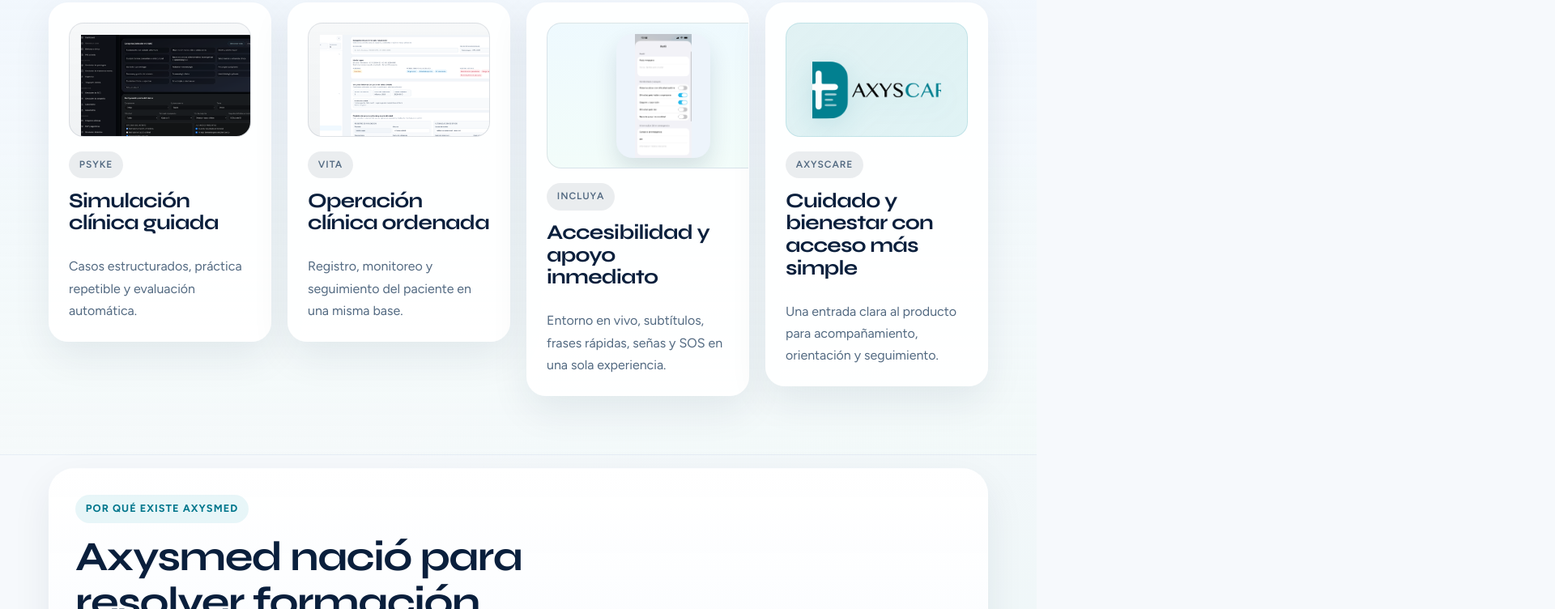
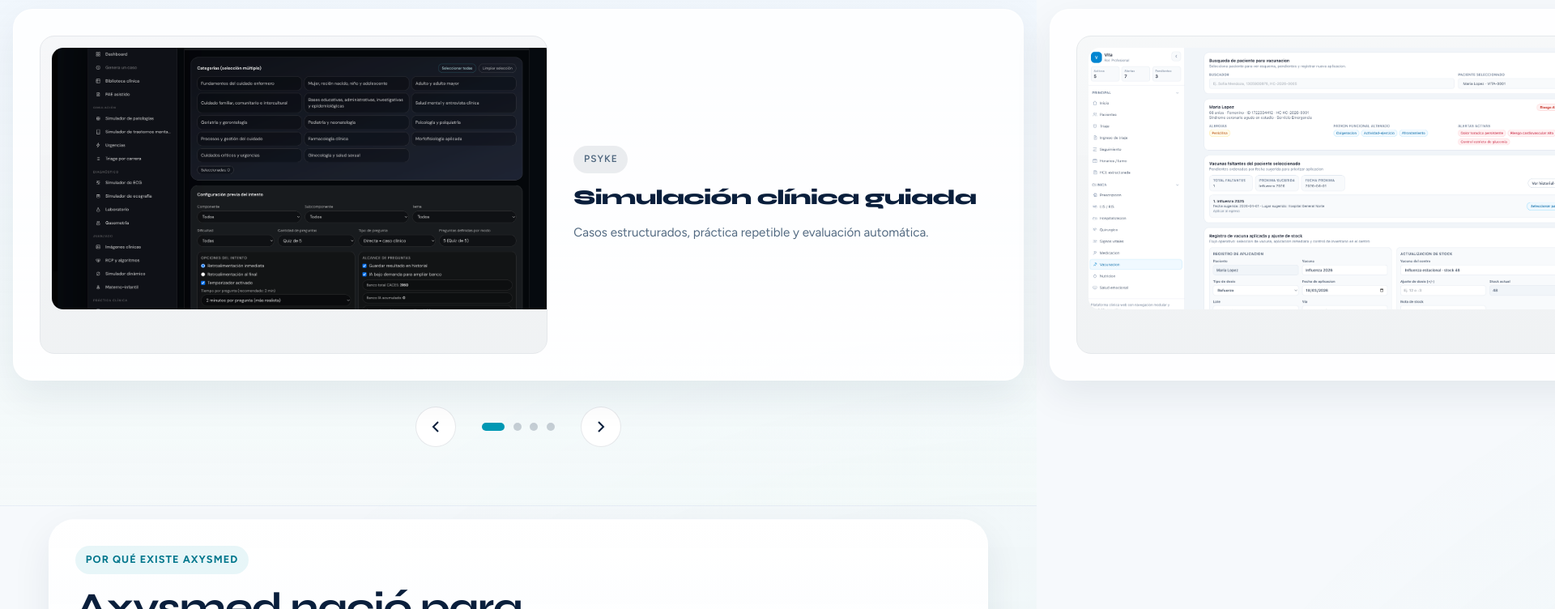
Before and after one commit to faviomosquera22/Axysmed, a website: page index.html in a window 1280 px wide. Shown: the part 2336-3088 px from the top of the page at 81% size, 1920 px wide, since content can reach past the window. Drawn offline with Linux system fonts and the light colour scheme; files whose address does not match are found by name.

Commit message:
Arreglar carrusel estirado y crear carrusel de prueba visual imagen + info

```diff
--- a/index.html
+++ b/index.html
@@ -293,111 +293,92 @@
           </p>
         </div>
 
-        <div class="container showcase-grid showcase-grid-compact showcase-grid-home">
-          <article class="showcase-card" data-reveal>
-            <div class="showcase-media showcase-rotator" data-rotator data-interval="2600">
-              <img
-                src="/assets/psyke/psyke-case.png"
-                alt="Caso clínico dentro de Psyke"
-                class="rotator-image is-active"
-              />
-              <img
-                src="/assets/psyke/psyke-dashboard.png"
-                alt="Panel de progreso dentro de Psyke"
-                class="rotator-image"
-              />
-              <img
-                src="/assets/psyke/psyke-caces.png"
-                alt="Escenario tipo CACES dentro de Psyke"
-                class="rotator-image"
-              />
-              <img
-                src="/assets/psyke/psyke-ecg.png"
-                alt="Simulador de ECG dentro de Psyke"
-                class="rotator-image"
-              />
+        <div class="showcase-carousel-wrapper">
+          <div class="showcase-carousel-track" id="showcase-track">
+            <!-- Psyke -->
+            <div class="showcase-carousel-slide">
+              <div class="showcase-carousel-media">
+                <div class="showcase-rotator" data-rotator data-interval="2600">
+                  <img src="/assets/psyke/psyke-case.png" alt="Caso clínico dentro de Psyke" class="rotator-image is-active" />
+                  <img src="/assets/psyke/psyke-dashboard.png" alt="Panel de progreso dentro de Psyke" class="rotator-image" />
+                  <img src="/assets/psyke/psyke-caces.png" alt="Escenario tipo CACES dentro de Psyke" class="rotator-image" />
+                  <img src="/assets/psyke/psyke-ecg.png" alt="Simulador de ECG dentro de Psyke" class="rotator-image" />
                 </div>
-            <div class="showcase-copy">
+              </div>
+              <div class="showcase-carousel-content">
                 <span class="audience-tag">Psyke</span>
                 <h3>Simulación clínica guiada</h3>
                 <p>Casos estructurados, práctica repetible y evaluación automática.</p>
               </div>
-          </article>
+            </div>
 
-          <article class="showcase-card" data-reveal>
-            <div class="showcase-media showcase-rotator" data-rotator data-interval="2800">
-              <img
-                src="/assets/vita/vita-dashboard-web.png"
-                alt="Dashboard clínico dentro de Vita"
-                class="rotator-image is-active"
-              />
-              <img
-                src="/assets/vita/vita-pacientes-web.png"
-                alt="Listado de pacientes dentro de Vita"
-                class="rotator-image"
-              />
-              <img
-                src="/assets/vita/vita-signos.png"
-                alt="Monitoreo de signos vitales dentro de Vita"
-                class="rotator-image"
-              />
-              <img
-                src="/assets/vita/vita-kardex.png"
-                alt="Registro clínico tipo kardex dentro de Vita"
-                class="rotator-image"
-              />
+            <!-- Vita -->
+            <div class="showcase-carousel-slide">
+              <div class="showcase-carousel-media">
+                <div class="showcase-rotator" data-rotator data-interval="2800">
+                  <img src="/assets/vita/vita-dashboard-web.png" alt="Dashboard clínico dentro de Vita" class="rotator-image is-active" />
+                  <img src="/assets/vita/vita-pacientes-web.png" alt="Listado de pacientes dentro de Vita" class="rotator-image" />
+                  <img src="/assets/vita/vita-signos.png" alt="Monitoreo de signos vitales dentro de Vita" class="rotator-image" />
+                  <img src="/assets/vita/vita-kardex.png" alt="Registro clínico tipo kardex dentro de Vita" class="rotator-image" />
                 </div>
-            <div class="showcase-copy">
+              </div>
+              <div class="showcase-carousel-content">
                 <span class="audience-tag">Vita</span>
                 <h3>Operación clínica ordenada</h3>
                 <p>Registro, monitoreo y seguimiento del paciente en una misma base.</p>
               </div>
-          </article>
+            </div>
 
-          <article class="showcase-card showcase-card-mobile" data-reveal>
-            <div
-              class="showcase-media showcase-rotator showcase-media-incluya-horizontal"
-              data-rotator
-              data-interval="3000"
-            >
-              <img
-                src="/assets/Incluya/IMG_2141.PNG"
-                alt="Pantalla principal de Incluya"
-                class="rotator-image rotator-image-phone is-active"
-              />
-              <img
-                src="/assets/Incluya/IMG_2142.PNG"
-                alt="Modo oír de Incluya con subtítulos grandes"
-                class="rotator-image rotator-image-phone"
-              />
-              <img
-                src="/assets/Incluya/IMG_2143.PNG"
-                alt="Modo conversar de Incluya con frases rápidas"
-                class="rotator-image rotator-image-phone"
-              />
-              <img
-                src="/assets/Incluya/IMG_2145.PNG"
-                alt="Pantalla SOS de Incluya"
-                class="rotator-image rotator-image-phone"
-              />
+            <!-- Incluya -->
+            <div class="showcase-carousel-slide">
+              <div class="showcase-carousel-media showcase-mobile-media">
+                <div class="showcase-rotator showcase-media-incluya-horizontal" data-rotator data-interval="3000">
+                  <img src="/assets/Incluya/IMG_2141.PNG" alt="Pantalla principal de Incluya" class="rotator-image rotator-image-phone is-active" />
+                  <img src="/assets/Incluya/IMG_2142.PNG" alt="Modo oír de Incluya con subtítulos grandes" class="rotator-image rotator-image-phone" />
+                  <img src="/assets/Incluya/IMG_2143.PNG" alt="Modo conversar de Incluya con frases rápidas" class="rotator-image rotator-image-phone" />
+                  <img src="/assets/Incluya/IMG_2145.PNG" alt="Pantalla SOS de Incluya" class="rotator-image rotator-image-phone" />
                 </div>
-            <div class="showcase-copy">
+              </div>
+              <div class="showcase-carousel-content">
                 <span class="audience-tag">Incluya</span>
                 <h3>Accesibilidad y apoyo inmediato</h3>
                 <p>Entorno en vivo, subtítulos, frases rápidas, señas y SOS en una sola experiencia.</p>
               </div>
-          </article>
+            </div>
 
-          <article class="showcase-card" data-reveal>
-            <div class="showcase-media showcase-media-axyscare">
+            <!-- Axyscare -->
+            <div class="showcase-carousel-slide">
+              <div class="showcase-carousel-media">
+                <div class="showcase-media-axyscare">
                   <img src="/assets/axyscare-logo.png" alt="Axyscare - Cuidado digital integrado" class="showcase-logo" />
                 </div>
-            <div class="showcase-copy">
+              </div>
+              <div class="showcase-carousel-content">
                 <span class="audience-tag">Axyscare</span>
                 <h3>Cuidado y bienestar con acceso más simple</h3>
                 <p>Una entrada clara al producto para acompañamiento, orientación y seguimiento.</p>
               </div>
-          </article>
+            </div>
+          </div>
+
+          <div class="showcase-carousel-controls">
+            <button class="showcase-carousel-btn showcase-carousel-prev" aria-label="Producto anterior">
+              <svg width="24" height="24" viewBox="0 0 24 24" fill="none" stroke="currentColor" stroke-width="2">
+                <polyline points="15 18 9 12 15 6"></polyline>
+              </svg>
+            </button>
+            <div class="showcase-carousel-dots">
+              <button class="showcase-carousel-dot is-active" data-slide="0" aria-label="Ir a Psyke"></button>
+              <button class="showcase-carousel-dot" data-slide="1" aria-label="Ir a Vita"></button>
+              <button class="showcase-carousel-dot" data-slide="2" aria-label="Ir a Incluya"></button>
+              <button class="showcase-carousel-dot" data-slide="3" aria-label="Ir a Axyscare"></button>
+            </div>
+            <button class="showcase-carousel-btn showcase-carousel-next" aria-label="Producto siguiente">
+              <svg width="24" height="24" viewBox="0 0 24 24" fill="none" stroke="currentColor" stroke-width="2">
+                <polyline points="9 18 15 12 9 6"></polyline>
+              </svg>
+            </button>
+          </div>
         </div>
       </section>
 
--- a/script.js
+++ b/script.js
@@ -368,7 +368,61 @@ class Carousel {
 
 // Initialize carousel when DOM is ready
 if (document.readyState === "loading") {
-  document.addEventListener("DOMContentLoaded", () => new Carousel());
+  document.addEventListener("DOMContentLoaded", () => {
+    new Carousel();
+    new ShowcaseCarousel();
+  });
 } else {
   new Carousel();
+  new ShowcaseCarousel();
 }
+
+// Showcase Carousel functionality
+class ShowcaseCarousel {
+  constructor() {
+    this.track = document.querySelector(".showcase-carousel-track");
+    this.prevBtn = document.querySelector(".showcase-carousel-prev");
+    this.nextBtn = document.querySelector(".showcase-carousel-next");
+    this.dots = document.querySelectorAll(".showcase-carousel-dot");
+    this.currentSlide = 0;
+    this.totalSlides = this.dots.length;
+
+    if (!this.track) return;
+
+    this.init();
+  }
+
+  init() {
+    this.prevBtn?.addEventListener("click", () => this.prev());
+    this.nextBtn?.addEventListener("click", () => this.next());
+    this.dots.forEach((dot) => {
+      dot.addEventListener("click", (e) => this.goToSlide(parseInt(e.target.dataset.slide)));
+    });
+
+    this.updateCarousel();
+  }
+
+  prev() {
+    this.currentSlide = (this.currentSlide - 1 + this.totalSlides) % this.totalSlides;
+    this.updateCarousel();
+  }
+
+  next() {
+    this.currentSlide = (this.currentSlide + 1) % this.totalSlides;
+    this.updateCarousel();
+  }
+
+  goToSlide(index) {
+    this.currentSlide = Math.max(0, Math.min(index, this.totalSlides - 1));
+    this.updateCarousel();
+  }
+
+  updateCarousel() {
+    const offset = -this.currentSlide * 100;
+    this.track.style.transform = `translateX(${offset}%)`;
+
+    this.dots.forEach((dot, index) => {
+      dot.classList.toggle("is-active", index === this.currentSlide);
+    });
+  }
+}
--- a/styles.css
+++ b/styles.css
@@ -1291,7 +1291,7 @@ p {
   flex: 1;
   overflow: hidden;
   position: relative;
-  min-height: 520px;
+  min-height: auto;
 }
 
 .carousel-track {
@@ -1407,3 +1407,165 @@ p {
     gap: 0.5rem;
   }
 }
+
+/* Showcase Carousel Styles */
+.showcase-carousel-wrapper {
+  margin-top: 2.5rem;
+  padding: 0 1rem;
+}
+
+.showcase-carousel-track {
+  display: flex;
+  gap: 2rem;
+  transition: transform 0.5s cubic-bezier(0.4, 0, 0.2, 1);
+  will-change: transform;
+  margin-bottom: 2rem;
+}
+
+.showcase-carousel-slide {
+  flex: 0 0 100%;
+  display: grid;
+  grid-template-columns: 1.2fr 1fr;
+  gap: 2rem;
+  align-items: center;
+  padding: 2rem;
+  border-radius: var(--radius-md);
+  background: rgba(255, 255, 255, 0.86);
+  border: 1px solid rgba(255, 255, 255, 0.76);
+  box-shadow: var(--shadow);
+}
+
+.showcase-carousel-media {
+  overflow: hidden;
+  border-radius: 18px;
+  border: 1px solid var(--line);
+}
+
+.showcase-carousel-media .showcase-rotator {
+  aspect-ratio: 16 / 10;
+  padding: 0.85rem;
+  background: linear-gradient(180deg, rgba(10, 31, 60, 0.03), rgba(10, 31, 60, 0.06));
+}
+
+.showcase-carousel-media .showcase-rotator img {
+  border-radius: 14px;
+}
+
+.showcase-carousel-media.showcase-mobile-media .showcase-rotator {
+  min-height: 280px;
+  padding: 0.85rem;
+  background: linear-gradient(180deg, rgba(53, 183, 242, 0.08), rgba(103, 223, 189, 0.08));
+  display: flex;
+  align-items: center;
+  justify-content: center;
+}
+
+.showcase-carousel-content {
+  display: grid;
+  gap: 0.8rem;
+}
+
+.showcase-carousel-content h3 {
+  font-size: 1.6rem;
+  font-weight: 800;
+  color: var(--text);
+}
+
+.showcase-carousel-content p {
+  color: var(--muted);
+  line-height: 1.7;
+  font-size: 0.95rem;
+}
+
+.showcase-carousel-controls {
+  display: flex;
+  align-items: center;
+  justify-content: center;
+  gap: 2rem;
+}
+
+.showcase-carousel-btn {
+  width: 50px;
+  height: 50px;
+  display: flex;
+  align-items: center;
+  justify-content: center;
+  border: 1px solid var(--line);
+  border-radius: 999px;
+  background: var(--surface);
+  color: var(--text);
+  cursor: pointer;
+  transition: all 0.3s ease;
+  padding: 0;
+  font-size: 0;
+}
+
+.showcase-carousel-btn:hover {
+  background: rgba(0, 152, 180, 0.08);
+  border-color: var(--teal);
+  color: var(--teal);
+}
+
+.showcase-carousel-btn:active {
+  transform: scale(0.95);
+}
+
+.showcase-carousel-btn svg {
+  width: 24px;
+  height: 24px;
+}
+
+.showcase-carousel-dots {
+  display: flex;
+  gap: 0.65rem;
+}
+
+.showcase-carousel-dot {
+  width: 10px;
+  height: 10px;
+  border: none;
+  border-radius: 50%;
+  background: rgba(10, 31, 60, 0.2);
+  cursor: pointer;
+  padding: 0;
+  transition: all 0.3s ease;
+}
+
+.showcase-carousel-dot:hover {
+  background: rgba(10, 31, 60, 0.4);
+}
+
+.showcase-carousel-dot.is-active {
+  background: var(--teal);
+  width: 28px;
+  border-radius: 999px;
+}
+
+@media (max-width: 1024px) {
+  .showcase-carousel-slide {
+    grid-template-columns: 1fr 1fr;
+    gap: 1.5rem;
+    padding: 1.5rem;
+  }
+
+  .showcase-carousel-content h3 {
+    font-size: 1.4rem;
+  }
+}
+
+@media (max-width: 768px) {
+  .showcase-carousel-track {
+    gap: 0;
+  }
+
+  .showcase-carousel-slide {
+    grid-template-columns: 1fr;
+    gap: 1.5rem;
+    padding: 1.5rem;
+  }
+
+  .showcase-carousel-controls {
+    gap: 1.5rem;
+    margin-top: 1rem;
+  }
+}
```
Lines whose indentation alone changed are shown as unchanged.
